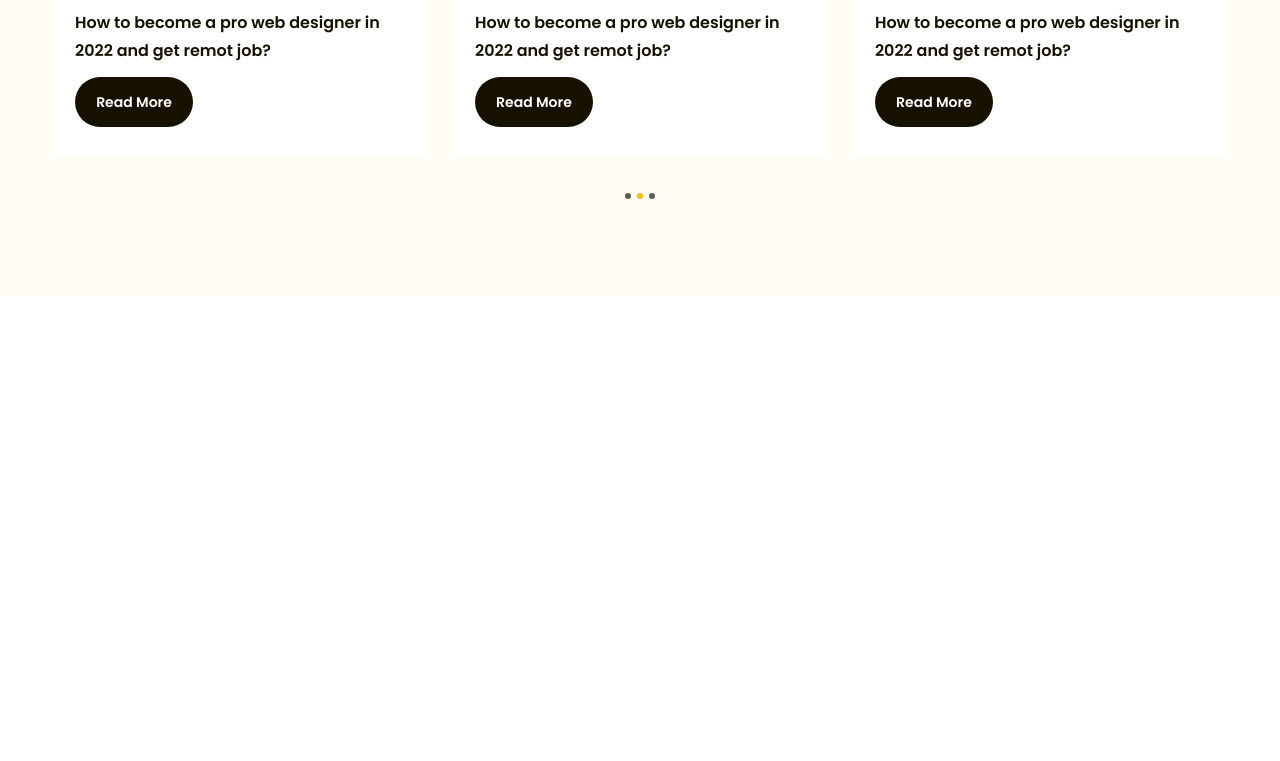
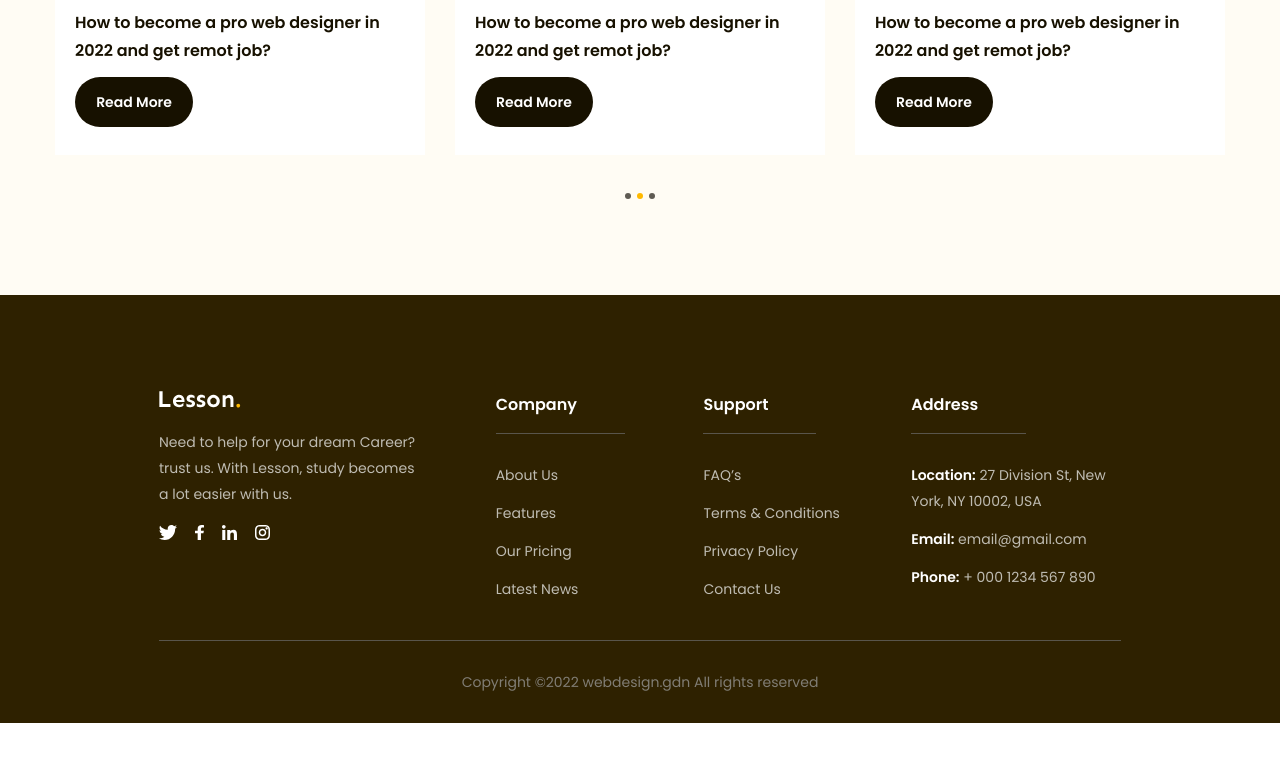
Before and after one commit to NguyenTai00/figma-to-html, a plain HTML site: page index.html in a window 1280 px wide. Shown: the part 4366-5127 px from the top of the page. After the commit the page ends 5089 px from the top, so only its background shows below. Drawn offline with Linux system fonts and the light colour scheme.

Commit message:
P14 code footer - kết thúc dự án

```diff
--- a/assets/css/style.css
+++ b/assets/css/style.css
@@ -676,3 +676,79 @@
   background-color: var(--primary-color);
   cursor: d;
 }
+
+/* =======================footer==================== */
+.footer {
+  background-color: #2e2100;
+  padding: 96px 135px 0;
+}
+
+.footer .row {
+  display: flex;
+  padding-bottom: 38px;
+  border-bottom: 1px solid #59554b;
+}
+
+.footer .row .column {
+  width: 21.6%;
+}
+
+.footer .row .column:first-child {
+  width: 35%;
+}
+
+.footer .desc {
+  color: #bfbcb2;
+  max-width: 267px;
+  margin-top: 18px;
+  font-size: 1.4rem;
+  line-height: 1.86;
+}
+
+.footer .socials {
+  display: flex;
+  margin-top: 18px;
+  gap: 18px;
+}
+
+.footer .titile {
+  color: #ffffff;
+  display: inline-block;
+  padding-bottom: 14px;
+  padding-right: 48px;
+  border-bottom: 1px solid #59554b;
+  font-weight: 600;
+  font-size: 1.6rem;
+  line-height: 1.75;
+}
+
+.footer .list {
+  margin-top: 28px;
+}
+
+.footer .list a {
+  display: inline-block;
+  margin-bottom: 12px;
+  color: #bfbcb2;
+  font-size: 1.4rem;
+  line-height: 1.86;
+}
+
+.footer .list li:last-child a {
+  margin-bottom: 0;
+}
+
+.footer .list strong {
+  color: #ffffff;
+  font-weight: 600;
+  font-size: 1.4rem;
+  line-height: 1.86;
+}
+
+.footer .copyright {
+  font-size: 1.4rem;
+  line-height: 1.86;
+  text-align: center;
+  color: #807d74;
+  padding: 28px 0;
+}
--- a/index.html
+++ b/index.html
@@ -17,7 +17,7 @@
     <title>Figma to Html</title>
   </head>
 
-  <body style="height: 10000px">
+  <body>
     <!-- Header -->
     <header class="header fixed">
       <div class="main-content">
@@ -603,5 +603,108 @@
         </div>
       </div>
     </main>
+
+    <!-- footer -->
+    <footer class="footer">
+      <div class="main-content">
+        <div class="row">
+          <!-- column 1 -->
+          <div class="column">
+            <img src="./assets/img/logo-white.svg" alt="Lesson." class="logo" />
+            <p class="desc">
+              Need to help for your dream Career? trust us. With Lesson, study
+              becomes a lot easier with us.
+            </p>
+            <div class="socials">
+              <a href="#!">
+                <img
+                  src="./assets/icon/Twitter.svg"
+                  alt="Twitter"
+                  class="icon"
+                />
+              </a>
+              <a href="#!">
+                <img src="./assets/icon/f.svg" alt="facebook" class="icon" />
+              </a>
+              <a href="#!">
+                <img
+                  src="./assets/icon/linked_in.svg"
+                  alt="linked_in"
+                  class="icon"
+                />
+              </a>
+              <a href="#!">
+                <img
+                  src="./assets/icon/instagram.svg"
+                  alt="instagram"
+                  class="icon"
+                />
+              </a>
+            </div>
+          </div>
+
+          <!-- column 2 -->
+          <div class="column">
+            <h3 class="titile">Company</h3>
+            <ul class="list">
+              <li>
+                <a href="">About Us</a>
+              </li>
+              <li>
+                <a href="">Features</a>
+              </li>
+              <li>
+                <a href="">Our Pricing</a>
+              </li>
+              <li>
+                <a href="">Latest News</a>
+              </li>
+            </ul>
+          </div>
+
+          <!-- column 3 -->
+          <div class="column">
+            <h3 class="titile">Support</h3>
+            <ul class="list">
+              <li>
+                <a href="">FAQ’s</a>
+              </li>
+              <li>
+                <a href="">Terms & Conditions</a>
+              </li>
+              <li>
+                <a href="">Privacy Policy</a>
+              </li>
+              <li>
+                <a href="">Contact Us</a>
+              </li>
+            </ul>
+          </div>
+
+          <!-- column 4 -->
+          <div class="column">
+            <h3 class="titile">Address</h3>
+            <ul class="list">
+              <li>
+                <a href=""
+                  ><strong>Location:</strong> 27 Division St, New York, NY
+                  10002, USA</a
+                >
+              </li>
+              <li>
+                <a href=""><strong>Email:</strong> email@gmail.com</a>
+              </li>
+              <li>
+                <a href=""><strong>Phone:</strong> + 000 1234 567 890</a>
+              </li>
+            </ul>
+          </div>
+        </div>
+
+        <div class="copyright">
+          <p>Copyright ©2022 webdesign.gdn All rights reserved</p>
+        </div>
+      </div>
+    </footer>
   </body>
 </html>
```
Also changed, not shown: assets/icon/Twitter.svg (added), assets/icon/f.svg (added), assets/icon/instagram.svg (added), assets/icon/linked_in.svg (added), assets/img/logo-white.svg (added).
